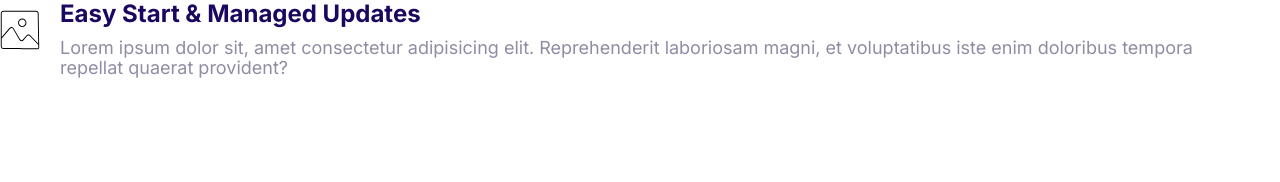
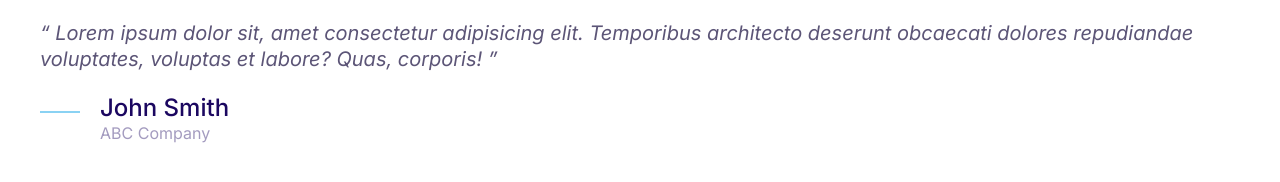
Before and after one commit to samirhaouchi1/moshify, a plain HTML site: page index.html in a window 1280 px wide. Drawn offline with Linux system fonts and the light colour scheme.

Commit message:
Define the style for the quote element.

```diff
--- a/css/styles.css
+++ b/css/styles.css
@@ -4,8 +4,10 @@
     --color-accent: #ff3400;
     --color-headings: #1b0760;
     --color-body:#918ca4;
+    --color-body-darker:#5c5577;
     --color-border: #ccc;
     --border-radius: 30px;
+
 }
 
 *, *::after, *::before {
@@ -391,3 +393,53 @@ p {
 .media__image {
     margin-top: 1rem;
 }
+
+/* Quotes */
+
+.quote {
+    font-size: 3rem;
+    font-style: italic;
+    color:var(--color-body-darker) ;
+    line-height: 1.3;
+}
+
+.quote__text::before {
+    content: open-quote;
+}
+
+.quote__text::after {
+    content: close-quote;
+}
+
+.quote__author {
+    font-size: 3rem;
+    font-weight: 500;
+    font-style: normal;
+    margin-bottom: 0;
+}
+
+.quote__oraganization {
+    color: var(--color-headings);
+    opacity: .4;
+    font-size: 2rem;
+    font-style: normal;
+}
+
+.quote__line {
+    position: relative;
+    bottom: 10px;
+}
+
+@media screen and (min-width: 1024px) {
+    .quote {
+        font-size: 2rem;
+    }
+
+    .quote__author {
+        font-size: 2.4rem;
+    }
+
+    .quote__oraganization {
+        font-size: 1.6rem;
+    }
+}
--- a/index.html
+++ b/index.html
@@ -14,20 +14,26 @@
     <link rel="stylesheet" href="css/styles.css" />
   </head>
   <body>
+    <blockquote class="quote">
+      <p class="quote__text">
+        Lorem ipsum dolor sit, amet consectetur adipisicing elit. Temporibus
+        architecto deserunt obcaecati dolores repudiandae voluptates, voluptas
+        et labore? Quas, corporis!
+      </p>
+      <footer>
         <div class="media">
           <div class="media__image">
-        <svg class="icon icon--primary">
-          <use xlink:href="images/sprite.svg#snap"></use>
+            <svg class="icon icon--primary quote__line">
+              <use xlink:href="images/sprite.svg#line"></use>
             </svg>
           </div>
           <div class="media__body">
-        <h3 class="media__title">Easy Start & Managed Updates</h3>
-        <p>
-          Lorem ipsum dolor sit, amet consectetur adipisicing elit.
-          Reprehenderit laboriosam magni, et voluptatibus iste enim doloribus
-          tempora repellat quaerat provident?
+            <h3 class="media__title quote__author">John Smith</h3>
+            <p class="quote__oraganization">ABC Company
             </p>
           </div>
         </div>
+      </footer>
+    </blockquote>
   </body>
 </html>
```
Also changed, not shown: components/quote.html (added, +21 -0 lines). Lines whose indentation alone changed are shown as unchanged.
